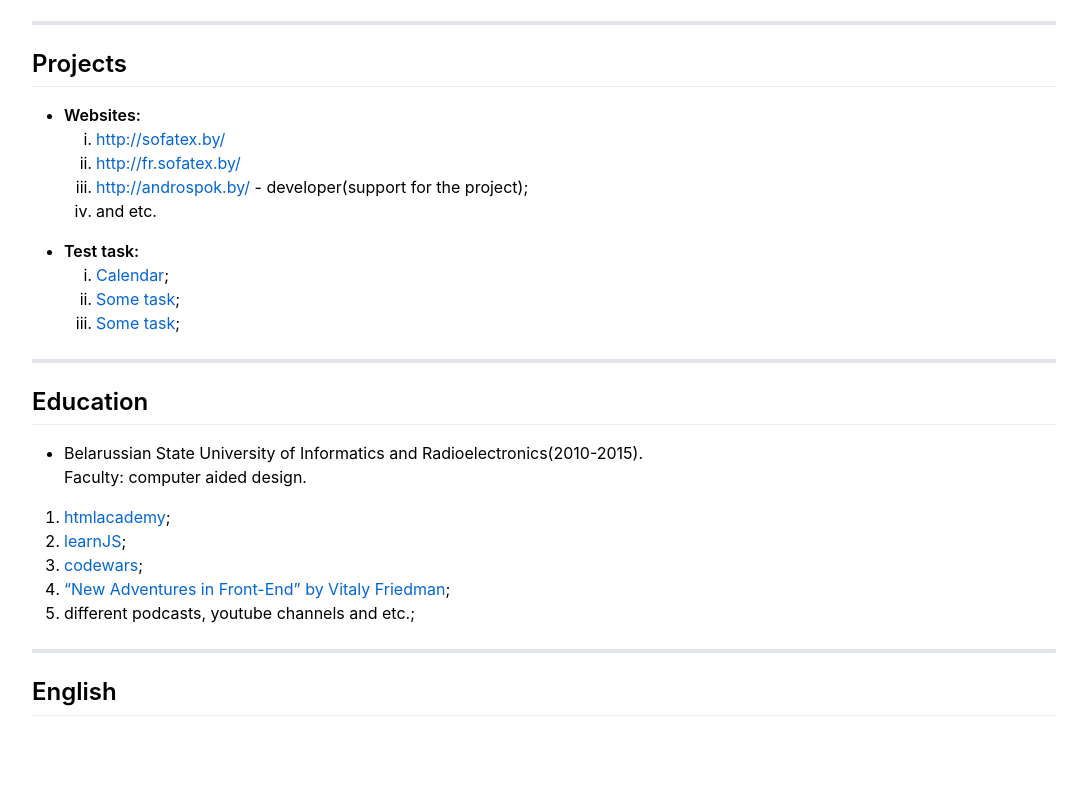
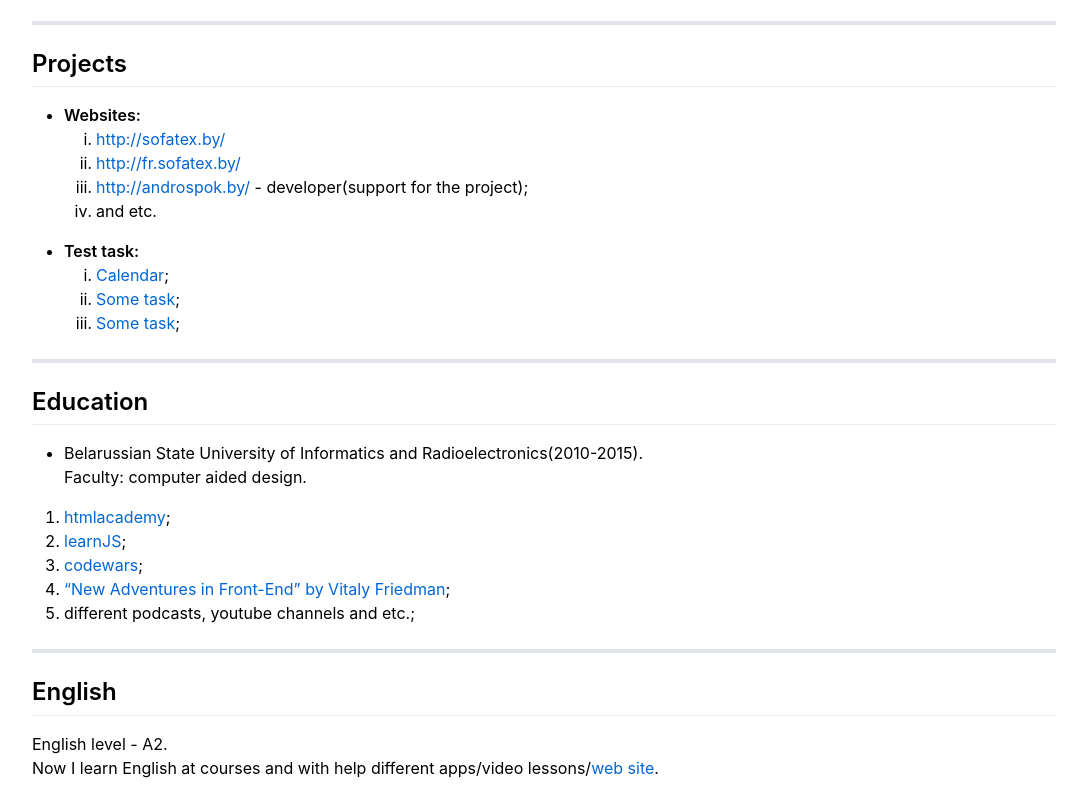
Before and after one commit to GGWebProject/rsschool-2019Q1-cv, a plain HTML site: page index.html in a window 1280 px wide. Shown: the part 846-1642 px from the top of the page, without its empty margins (96-1183 px from the left). Before the commit the page ends 1578 px from the top, so only its background shows below. Drawn offline with Linux system fonts and the light colour scheme.

Commit message:
chore: create english section and styles;

```diff
--- a/index.html
+++ b/index.html
@@ -92,6 +92,9 @@
         <section class="english">
             <div class="wrapper">
                 <h2>English</h2>
+                <p>English level - A2. <br>
+                    Now I learn English at courses and with help different apps/video lessons/<a href="https://ororo.tv/ru" target="_blank">web site</a>.
+                </p>
             </div>
         </section>
     </main>
```
